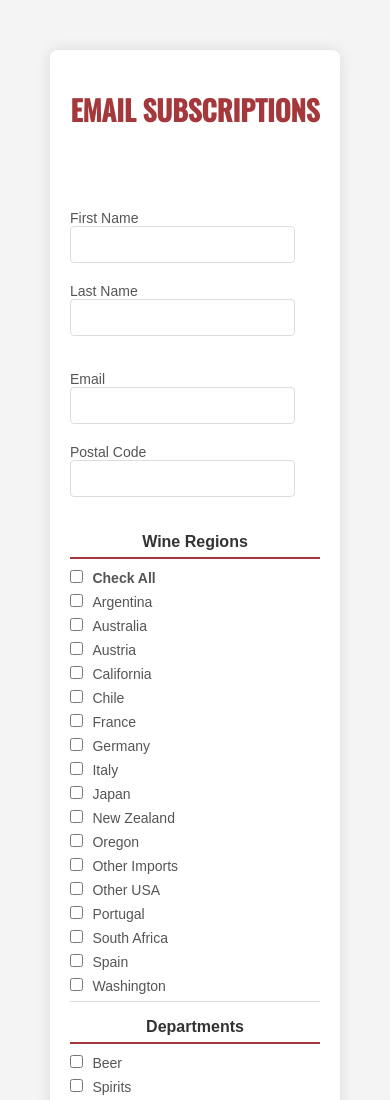
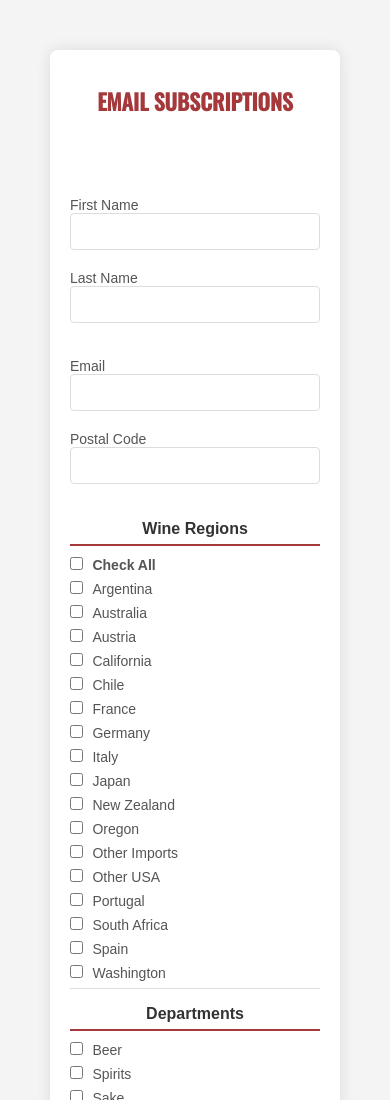
Before and after one commit to xcobboss/WH-Newsletter, a plain HTML site: page index.html in a window 390 px wide. Shown: the top 1100 px of the page. Drawn offline with nearby package versions, Linux system fonts and the light colour scheme.

Commit message:
Update style.css

```diff
--- a/style.css
+++ b/style.css
@@ -32,7 +32,7 @@ form {
 }
 
 .input-group label {
-    width: 90%;
+    width: 100%;
     text-align: l;
     margin-right: 15px;
 }
@@ -249,7 +249,11 @@ a.button-link:active {
 }
 
 @media (max-width: 768px) {
-    form {
+    h1 {
+    font-size: 22px;
+	}
+
+	form {
         width: 100%;
         padding: 20px;
     }
@@ -257,12 +261,14 @@ a.button-link:active {
     .input-row {
         flex-direction: column;
         align-items: flex-start;
+
     }
 
     .input-group {
         flex: 1;
         margin-left: 0;
         margin-bottom: 0px;
+		width: 100%;
     }
 
     .input-group:last-child {
```
